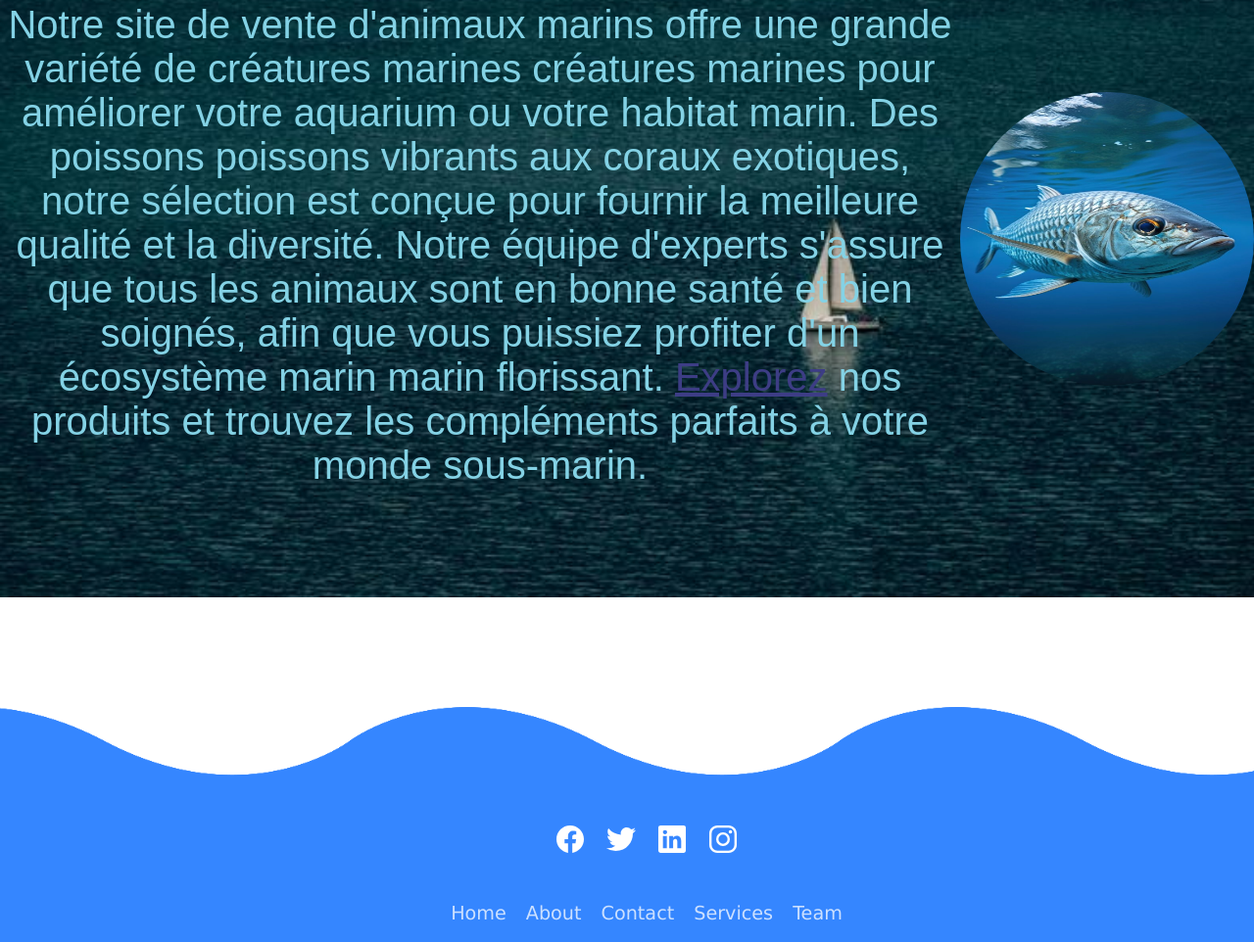
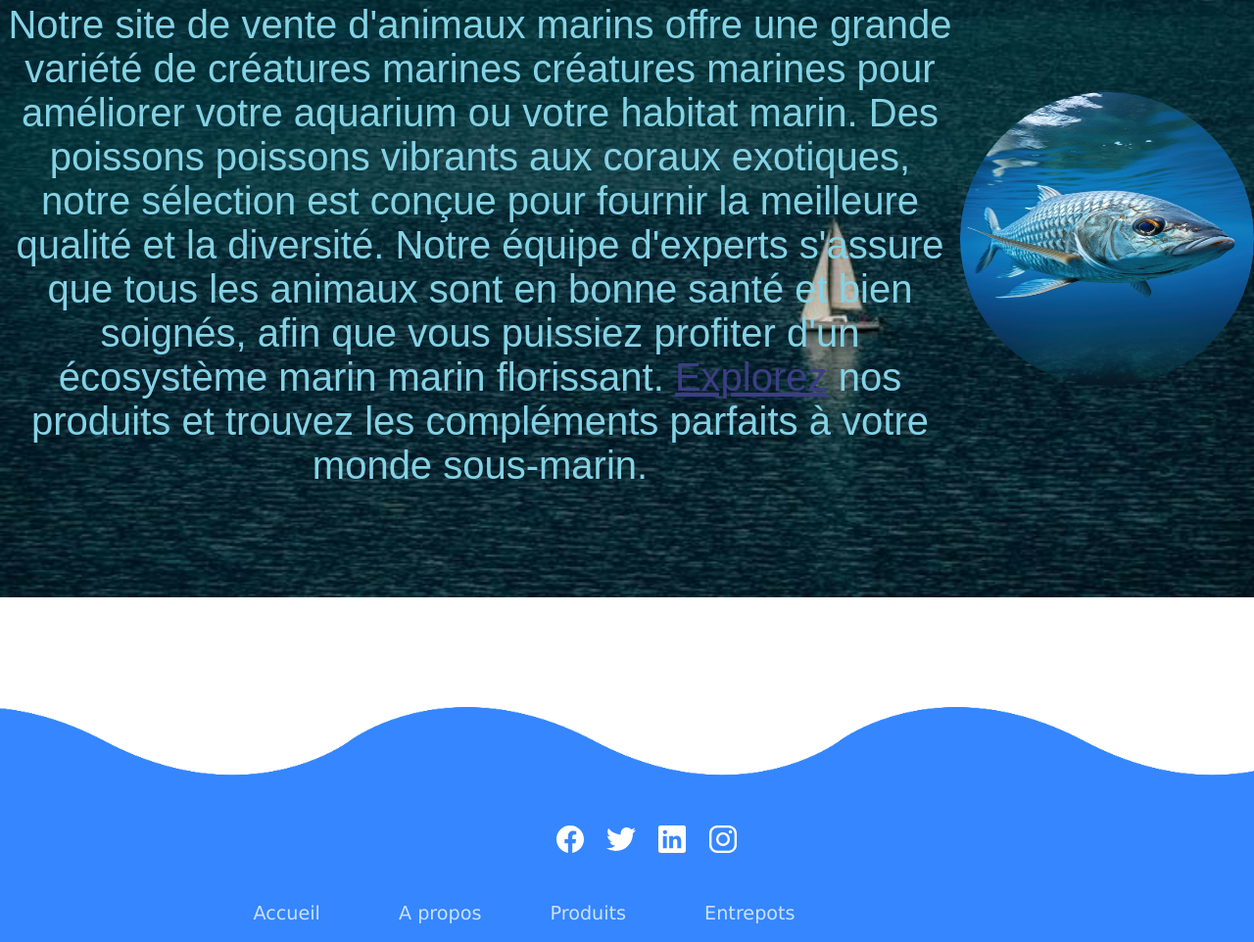
Before and after one commit to momokd/App, a plain HTML site: page index.html in a window 1280 px wide. Shown: the part 867-1829 px from the top of the page at 98% size. Drawn offline with nearby package versions, Linux system fonts and the light colour scheme.

Commit message:
modified:   connexion.html 	modified:   footer.html 	modified:   index.html 	modified:   inscription.html 	modified:   products.html 	modified:   shop.html

```diff
--- a/index.html
+++ b/index.html
@@ -101,11 +101,10 @@
           </ul>
         </div>
         <ul class="menu">
-          <li><a href="#">Home</a></li>
-          <li><a href="#">About</a></li>
-          <li><a href="#">Contact</a></li>
-          <li><a href="#">Services</a></li>
-          <li><a href="#">Team</a></li>
+          <li class="li-home"><a href="index.html">Accueil</a></li>
+          <li class="li-about"><a href="">A propos</a></li>
+          <li class="li-products"><a href="products.html">Produits</a></li>
+          <li class="li-buildings"><a href="">Entrepots</a></li>
         </ul>
       </footer>
     </div>
```
Also changed, not shown: connexion.html (+4 -5 lines), footer.html (+4 -5 lines), inscription.html (+4 -4 lines), products.html (+4 -5 lines), shop.html (+4 -5 lines).
